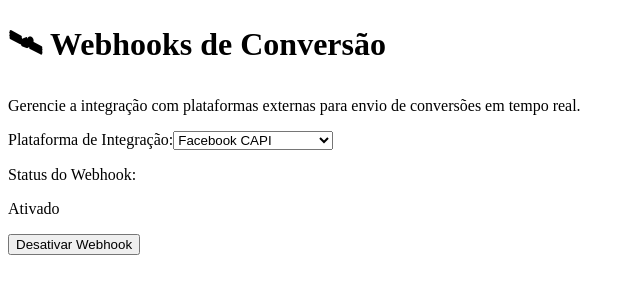
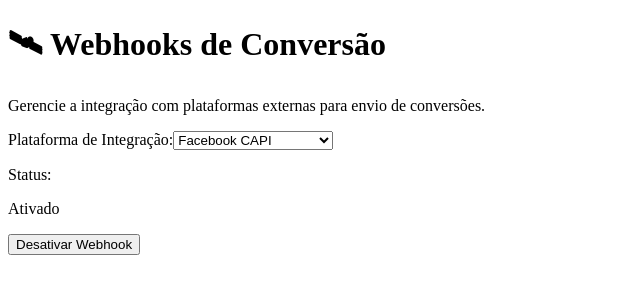
Before and after one commit to oflucas445/ad-tracking-pro, a Next.js app in the folder apps/web/: page /webhooks in a window 1280 px wide. Shown: the top 300 px of the page, without its empty margins (0-640 px from the left). Built offline with nearby package versions, Linux system fonts and the light colour scheme.

Commit message:
fix: corrigido JSX da página de webhooks

```diff
--- a/apps/web/pages/webhooks.tsx
+++ b/apps/web/pages/webhooks.tsx
@@ -6,7 +6,7 @@ export default function WebhooksPage() {
 
   const handleToggle = () => {
     setEnabled((prev) => !prev);
-    // Aqui poderia ir uma chamada real para a API
+    // futura chamada para backend
   };
 
   return (
@@ -15,11 +15,13 @@ export default function WebhooksPage() {
 
       <div className="bg-white rounded shadow p-4 space-y-4 border">
         <p className="text-gray-700">
-          Gerencie a integração com plataformas externas para envio de conversões em tempo real.
+          Gerencie a integração com plataformas externas para envio de conversões.
         </p>
 
-        <div className="space-y-2">
-          <label className="block font-medium">Plataforma de Integração:</label>
+        <div>
+          <label className="block font-medium mb-1">
+            Plataforma de Integração:
+          </label>
           <select
             className="border p-2 rounded w-full"
             value={platform}
@@ -31,8 +33,8 @@ export default function WebhooksPage() {
           </select>
         </div>
 
-        <div className="space-y-1">
-          <p className="font-medium">Status do Webhook:</p>
+        <div>
+          <p className="font-medium">Status:</p>
           <p className={enabled ? "text-green-600" : "text-red-600"}>
             {enabled ? "Ativado" : "Desativado"}
           </p>
```
